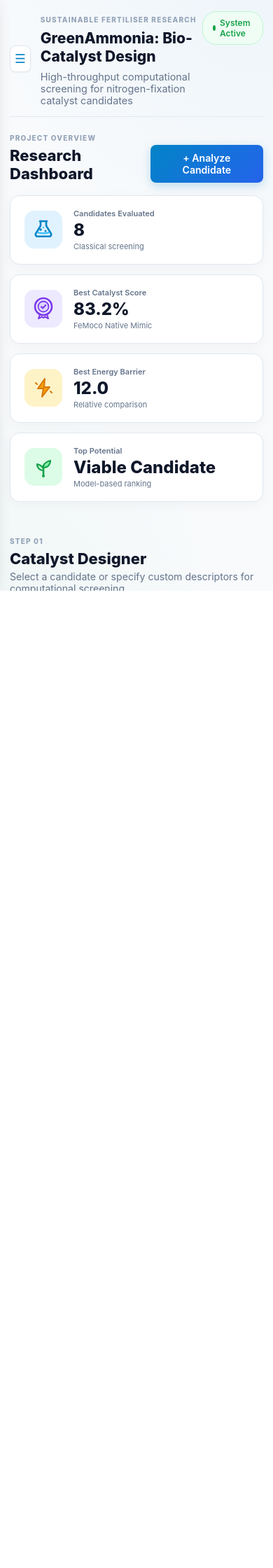
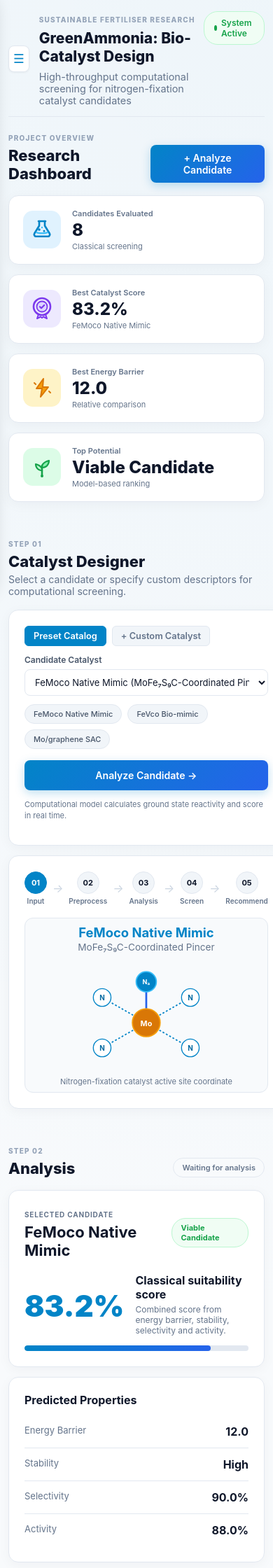
Before and after one commit to Anusree-10/GreenAmmonia-Bio-Catalyst-Design, a Flask app: page / in a window 390 px wide. Shown: the top 2240 px of the page at 70% size. Before the commit the page ends 844 px from the top, so only its background shows below. Run offline with Flask 3, Linux system fonts and the light colour scheme.

Commit message:
Fix mobile cutoff: remove height clamp and expand iframe container to 4500px

```diff
--- a/static/style.css
+++ b/static/style.css
@@ -19,14 +19,11 @@
     box-sizing: border-box;
 }
 
-/* DESKTOP VIEWPORT LOCK */
 html, body {
     margin: 0;
     padding: 0;
-    width: 100vw;
-    height: 100vh;
-    max-height: 100vh;
-    overflow: hidden;
+    width: 100%;
+    min-height: 100%;
     background:
         radial-gradient(circle at 90% 0%, rgba(2, 132, 199, 0.04), transparent 40%),
         radial-gradient(circle at 10% 100%, rgba(22, 163, 74, 0.03), transparent 30%),
@@ -39,17 +36,18 @@ button, select, input { font: inherit; }
 
 .app-shell {
     display: flex;
-    height: 100vh;
-    width: 100vw;
-    overflow: hidden;
+    width: 100%;
+    min-height: 100vh;
     position: relative;
 }
 
-/* SIDEBAR (DESKTOP) */
+/* SIDEBAR (DESKTOP PINNED) */
 .sidebar {
     width: 255px;
     min-width: 255px;
     height: 100vh;
+    position: sticky;
+    top: 0;
     background: #ffffff;
     border-right: 1px solid var(--border);
     padding: 24px 16px;
@@ -150,15 +148,12 @@ body.sidebar-collapsed .sidebar {
     margin-right: 6px;
 }
 
-/* MAIN WORKSPACE (DESKTOP) */
+/* MAIN WORKSPACE */
 .main {
     flex: 1;
-    height: 100vh;
-    overflow-y: auto !important;
-    overflow-x: hidden;
-    padding: 28px 36px 60px;
+    min-width: 0;
+    padding: 28px 36px 80px;
     box-sizing: border-box;
-    scroll-behavior: smooth;
 }
 
 body.sidebar-collapsed .main {
@@ -200,7 +195,10 @@ body.sidebar-collapsed .main {
     font-weight: 600;
 }
 
-.section { margin-bottom: 44px; }
+.section {
+    margin-bottom: 48px;
+    scroll-margin-top: 20px;
+}
 
 .section-title {
     display: flex;
@@ -664,37 +665,36 @@ td small { color: var(--text-muted); }
 footer {
     display: flex;
     justify-content: space-between;
-    padding: 24px 0 10px;
+    padding: 24px 0 30px;
     color: #94a3b8;
     font-size: 11px;
     border-top: 1px solid var(--border);
+    margin-top: 20px;
 }
 
-/* TABLET BREAKPOINT */
+/* TABLET */
 @media (max-width: 1024px) {
     .metrics { grid-template-columns: repeat(2, 1fr); }
     .designer-grid, .analysis-grid, .charts-grid, .impact-grid { grid-template-columns: 1fr; }
 }
 
-/* MOBILE RESPONSIVE DRAWER & SCROLLING (< 768px) */
-/* --- MOBILE RESPONSIVE DRAWER & SCROLLING (< 768px) --- */
+/* MOBILE (< 768px): COMPLETELY UNCONSTRAINED SCROLLING */
 @media (max-width: 768px) {
     html, body {
         overflow-y: auto !important;
         height: auto !important;
-        max-height: none !important;
-        margin: 0 !important;
-        padding: 0 !important;
+        min-height: 100vh !important;
+        -webkit-overflow-scrolling: touch;
     }
 
     .app-shell {
         display: block !important;
-        position: relative !important;
+        height: auto !important;
         width: 100% !important;
         min-height: 100vh !important;
     }
 
-    /* 1. Pull sidebar completely OUT of the page document flow */
+    /* Fixed drawer menu completely separated from normal page flow */
     .sidebar {
         position: fixed !important;
         top: 0 !important;
@@ -735,14 +728,15 @@ footer {
         display: block !important;
     }
 
-    /* 4. Main dashboard starts immediately at top */
+    /* Main Workspace expands naturally with full content */
     .main {
         width: 100% !important;
         height: auto !important;
+        min-height: 100vh !important;
         margin: 0 !important;
-        padding: 16px 14px 60px !important;
+        padding: 16px 12px 100px !important;
+        display: block !important;
         overflow: visible !important;
-        display: block !important;
     }
 
     .topbar {
```
Also changed, not shown: other parts of static/style.css (+17 -12 lines), streamlit_app.py (+4 -7 lines).
